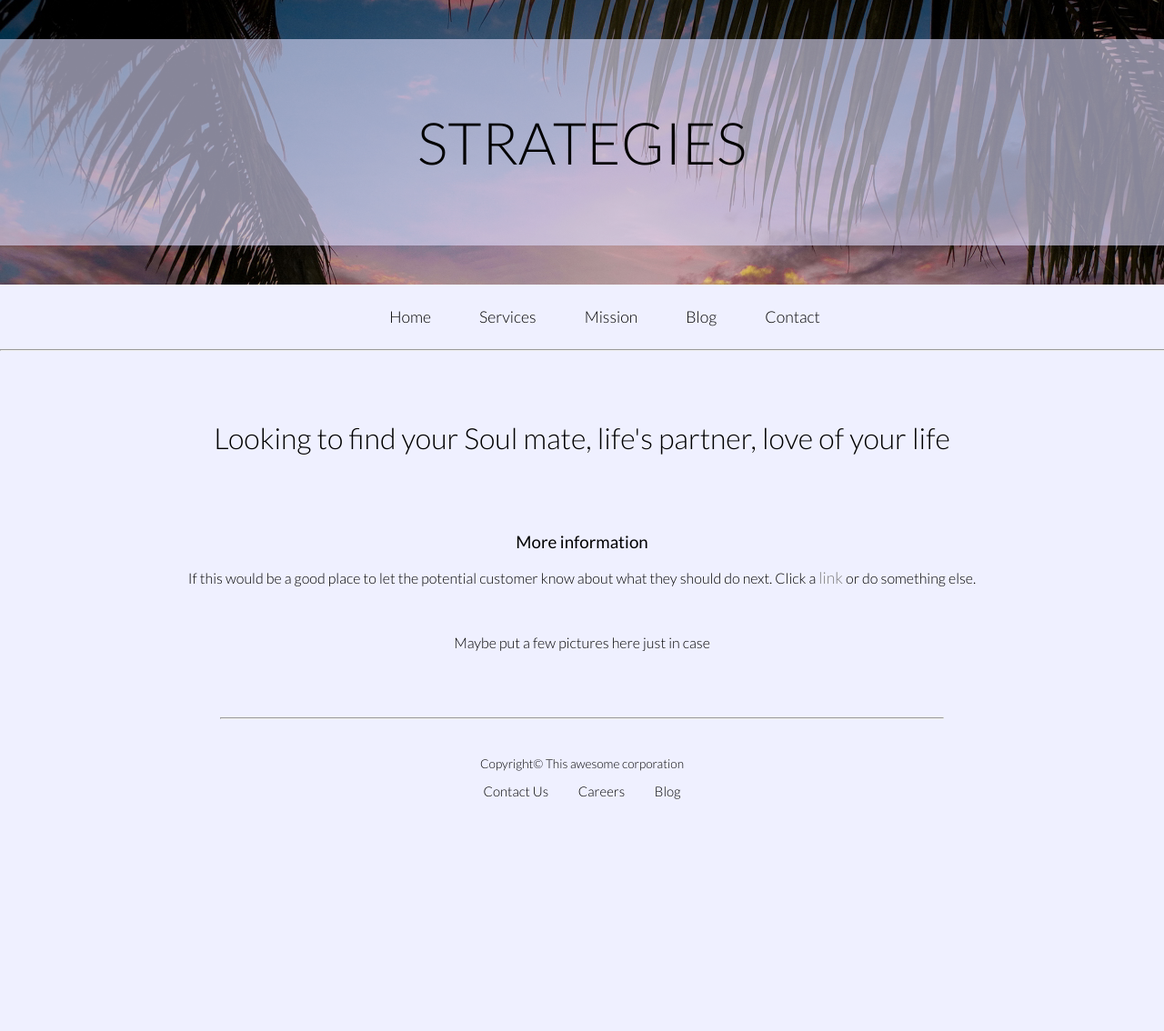
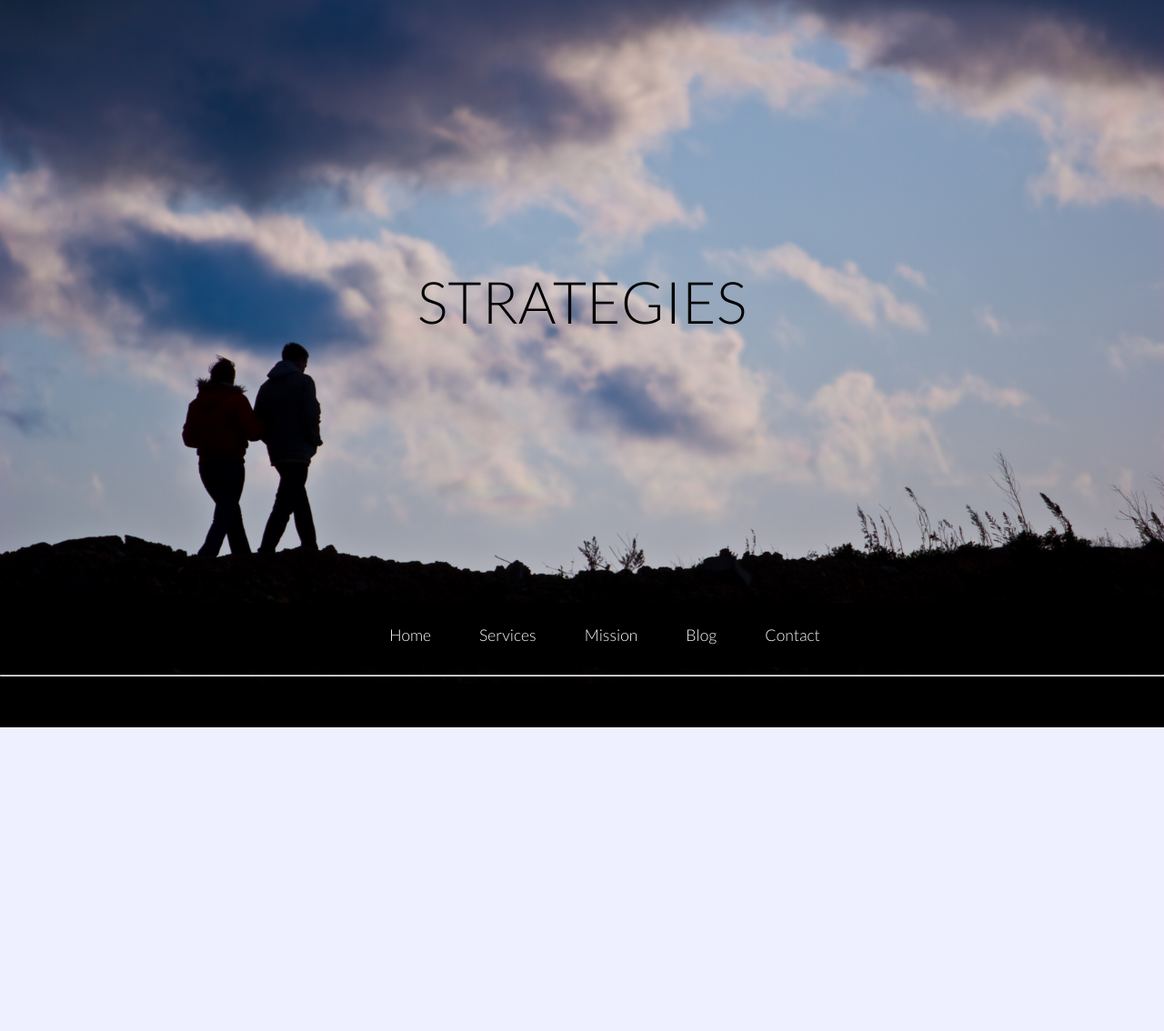
Before and after one commit to lilykoe/MyXY, a PHP site: page / in a window 1280 px wide. Shown: the top 1134 px of the page at 91% size. Run offline with PHP 8.4, Linux system fonts and the light colour scheme.

Commit message:
Experimentation
New styling of home page

```diff
--- a/index.html
+++ b/index.html
@@ -3,13 +3,10 @@
      <head>
         <meta charset="utf-8" />
         <title>Home</title>
-        <link rel="stylesheet" type="text/css" href="stylesheet.css" id="style">
+        <link rel="stylesheet" type="text/css" href="stylesheet2.css" id="style">
         <meta name=viewport content="width=device-width, initial-scale=1">
         <link href='http://fonts.googleapis.com/css?family=Lato:300,400,900' rel='stylesheet' type='text/css'>
         <script>
-function swapStyleSheet(sheet){
-	document.getElementById('style').setAttribute('href', sheet);
-}
 </script>
     </head>
 <body>
--- a/stylesheet.css
+++ b/stylesheet.css
@@ -1,12 +1,12 @@
 body{
 	margin: 0px;
-	background-image: url("assets/sunset.jpg");
-	width: 100%;
+	background-image: url("assets/sunset1.jpg");
+	width: auto;
 	image-rendering: crisp-edges;
 	image-rendering: auto;
 	background-repeat: no-repeat;
 	background-size: cover;
-	height: auto;
+	height: 100%;
 	overflow-x: hidden;
 	text-align: center;
 }
@@ -78,7 +78,7 @@
 	padding-top: 75px;
 	padding-bottom: 75px;
 	width: 100%;
-	background-color: rgba(226, 224, 255, 0.6)
+	background-color: rgba(226, 224, 255, 0.6);
 }
 h2 {
 	font-weight: 200;
--- /dev/null
+++ b/stylesheet2.css
@@ -0,0 +1,69 @@
+html {
+	font-family: 'Lato', sans-serif;
+	overflow-x: hidden;
+	background-color: #eff0ff;
+
+}
+body{
+	margin: 0px;
+	background-image: url("assets/sunset1.jpg");
+	width: auto;
+	image-rendering: crisp-edges;
+	image-rendering: auto;
+	background-repeat: no-repeat;
+	background-size: cover;
+	height: 800px;
+	overflow-x: hidden;
+	text-align: center;
+
+}
+h1 {
+	font-weight: 200;
+	text-align: center;
+	font-size: 4em;
+	overflow-x: hidden;
+	padding-top: 250px;
+	padding-bottom: 250px;
+}
+ul {
+    list-style-type: none;
+    overflow: hidden;
+    width: 100%;
+    padding: 25px;
+    text-align: center;
+	background-color: black;
+    margin-bottom: 0px;
+}
+
+li {
+    display: inline;
+    padding: 25px;
+    font-weight: 400;
+    color: white;
+    margin-bottom: 25px;
+
+}
+a:link, a:visited {
+    display: inline;
+    font-weight: 300;
+    font-size: 110%;
+    text-align: center;
+    text-decoration: none;
+    color: white;
+}
+
+#body {
+	margin: 0px;
+	background-color:#000;
+	padding-left: 15%;
+	padding-right: 15%;
+	padding-bottom: 60px;
+	padding-top: 50px;
+	color: white;
+	margin-bottom: -16px;
+}
+#bodycontent {
+	background-color:#000;
+	margin: 0px;
+	color: white;
+}
```
Also changed, not shown: assets/sunset1.jpg (added), 1 other file.
